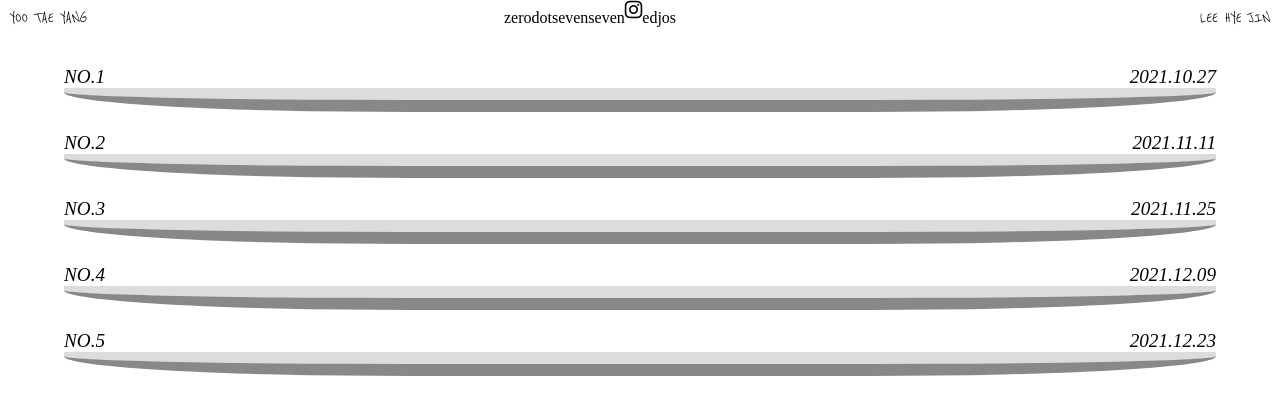
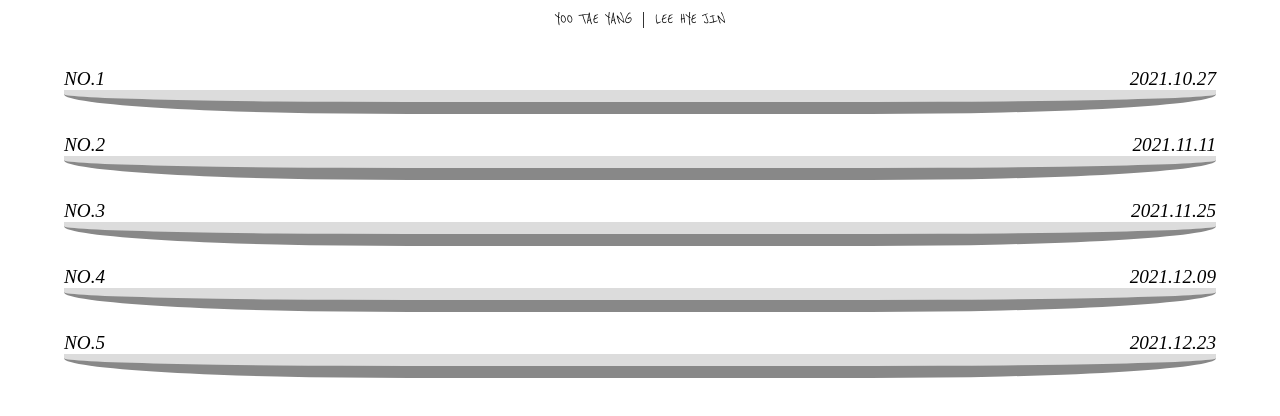
Before and after one commit to 0dot77/audio-visual-web, a plain HTML site: page index.html in a window 1280 px wide. Drawn offline with Linux system fonts and the light colour scheme.

Commit message:
0105 author-header 수정

```diff
--- a/css/components/author-header.css
+++ b/css/components/author-header.css
@@ -1,8 +1,7 @@
 .author-header {
   display: flex;
-  justify-content: space-between;
+  justify-content: center;
   align-items: center;
-  position: relative;
 }
 
 .author-header > .author-header__yoo,
@@ -10,10 +9,14 @@
   font-family: "Reenie Beanie", cursive;
 }
 
-.author-header__insta {
-  display: flex;
-  justify-content: center;
-  position: absolute;
-  width: 100%;
-  right: 50px;
+.author-header__yoo > a {
+  padding-right: 10px;
+  text-decoration: none;
+  color: black;
 }
+
+.author-header__lee > a {
+  padding-left: 10px;
+  text-decoration: none;
+  color: black;
+}
--- a/index.html
+++ b/index.html
@@ -11,15 +11,13 @@
 <body>
     <div class="author-header">
         <div class="author-header__yoo">
-            <span>YOO TAE YANG</span>
+            <a href="#">YOO TAE YANG</a>
         </div>
-        <div class="author-header__insta">
-            <span>zerodotsevenseven</span>
-            <i class="fab fa-instagram fa-lg"></i>
-            <span>edjos</span>
+        <div class="author-header__divider">
+            <span>|</span>
         </div>
         <div class="author-header__lee">
-            <span>LEE HYE JIN</span>
+            <a href="#">LEE HYE JIN</a>
         </div>
     </div>
 
```
